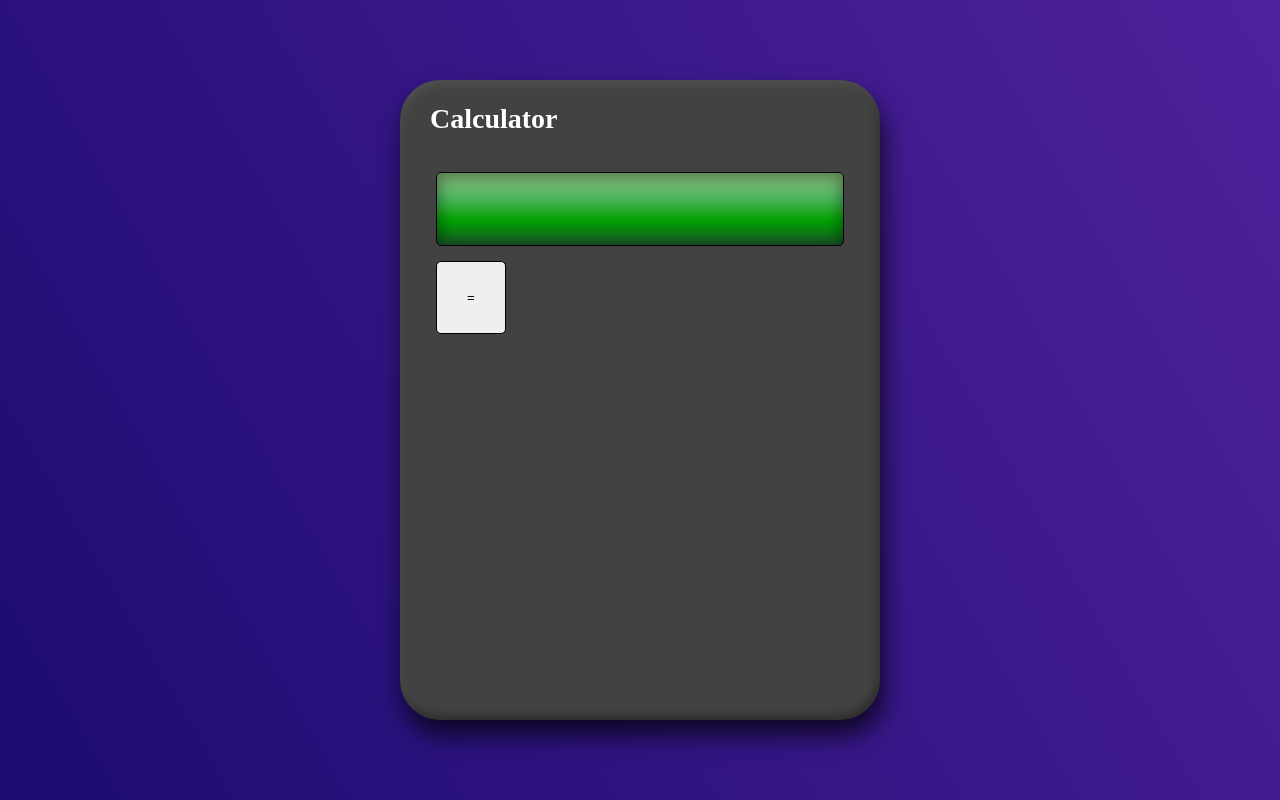
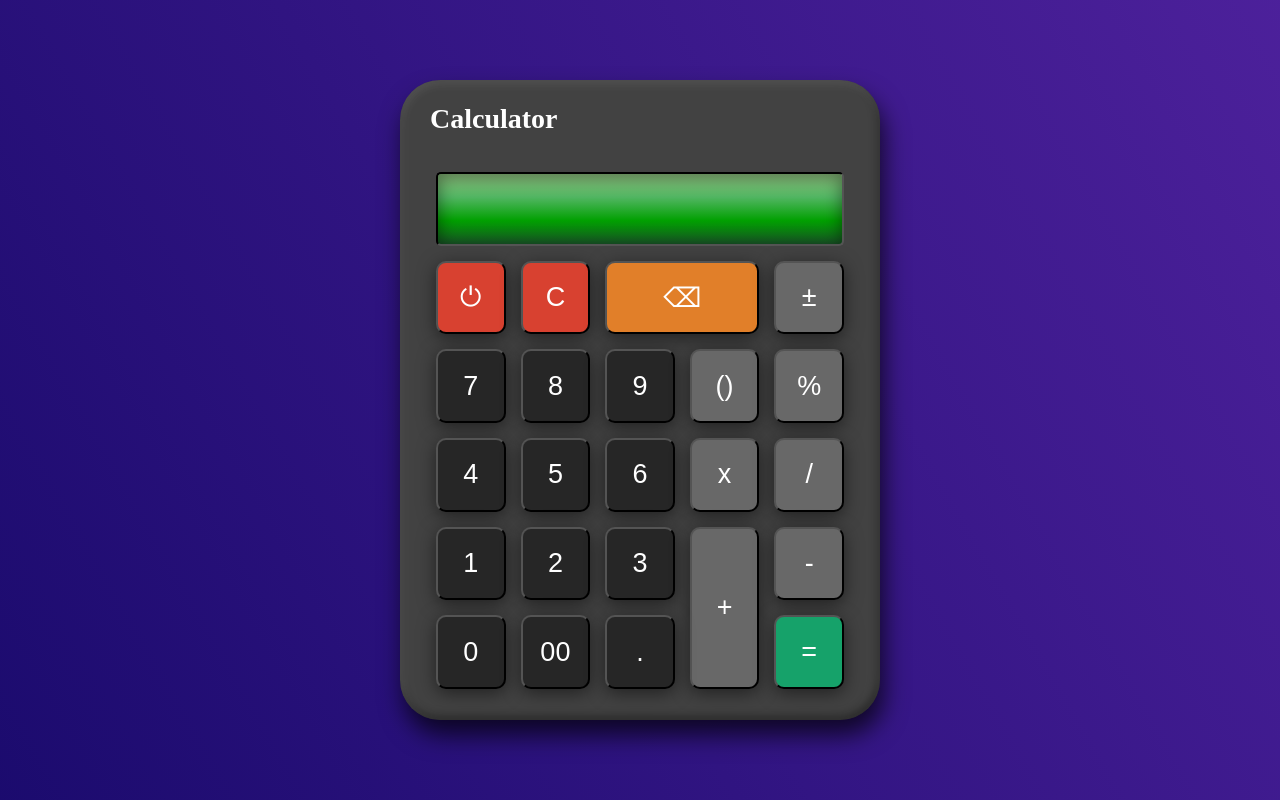
Before and after one commit to BasemGhasan/Calculator, a React (Vite) app: page / in a window 1280 px wide. Built offline with nearby package versions, Linux system fonts and the light colour scheme.

Commit message:
Add buttons dynamically and enhance their styling

```diff
--- a/src/calculator.tsx
+++ b/src/calculator.tsx
@@ -4,6 +4,14 @@ import Screen from "./components/screen";
 import "./styles/app.css"
 
 function Calculator() {
+  const buttons = [
+    "⏻", "C", "⌫", "±",
+    "7", "8", "9", "()","%",
+    "4", "5", "6", "x", "/",
+    "1", "2", "3", "+", "-",
+    "0", "00", ".", "="
+  ];
+
   return (
     <div className="root">
       <div className="calculator">
@@ -11,7 +19,9 @@ function Calculator() {
         <div className="container">
           <div className="calculator-body">
             <Screen></Screen>
-            <Button>=</Button>
+            {buttons.map((button, index) => (
+              <Button btnClass={`button${index}`}> {button} </Button>
+            ))}
           </div>
         </div>
       </div>
--- a/src/components/button.tsx
+++ b/src/components/button.tsx
@@ -1,9 +1,10 @@
 interface Props {
     children?: React.ReactNode;
+    btnClass: string
 }
 
-function Button({ children }: Props) {
-    return <button className="button">{children}</button>;
+function Button({ children, btnClass }: Props) {
+    return <button className = {btnClass}>{children}</button>;
 }
 
 export default Button;
--- a/src/styles/app.css
+++ b/src/styles/app.css
@@ -1,6 +1,7 @@
 body{
   margin: 0;
 }
+
 .root {
   display: flex;
   justify-content: center;
@@ -11,6 +12,7 @@ body{
   width: 100%;
   animation: gradient-shift 8s linear infinite;
 }
+
 .calculator {
   background-color: #424242;
   width: 60vh;
@@ -18,11 +20,13 @@ body{
   border-radius: 40px;
   box-shadow: 4px 15px 25px rgba(0, 0, 0, 0.7), inset 2px 4px 10px rgba(255, 255, 255, 0.1), inset -2px -4px 10px rgba(0, 0, 0, 0.4);
 }
+
 .calculator-header {
   margin-left: 30px;
   color: #ffffff;
   font-size: 28px;
 }
+
 .container {
   display: flex;
   justify-content: center;
@@ -30,6 +34,7 @@ body{
   width: 100%;
   height: 85%;
 }
+
 .calculator-body {
   display: grid;
   width: 85%;
--- a/src/styles/components.css
+++ b/src/styles/components.css
@@ -3,12 +3,11 @@
     src: url("../assets/fonts/digital-7.regular.ttf") format("truetype");
 }
 
-.input-screen,
-button {
-    border: solid 1px;
+.input-screen {
     border-radius: 5px;
     border-color: black;
     padding: 0%;
+    font-size: 30px;
 }
 
 .input-screen {
@@ -23,6 +22,33 @@ button {
     box-shadow: inset 0px 4px 18px rgba(0, 0, 0, 0.5);
 }
 
-.button {
+button {
     cursor: pointer;
+    border-radius: 10px;
+    font-size: 27px;
+    color: #ffffff;
+    background-color: #262626;
+    box-shadow: 0px 4px 18px rgba(0, 0, 0, 0.5);
 }
+
+.button0, .button1 {
+    background: #d84130;
+}
+.button2 {
+    background: #e17f29;
+color: white;
+
+    grid-column-start: 3;
+    grid-column-end: 5;
+}
+.button17 {
+    grid-row-start: 5;
+    grid-row-end: 7;
+    grid-column-start: 4;
+}
+.button3, .button7, .button8, .button12, .button13, .button17, .button18 {
+    background-color: #686868;
+}
+.button22 {
+    background: #16a26a;
+}
```
